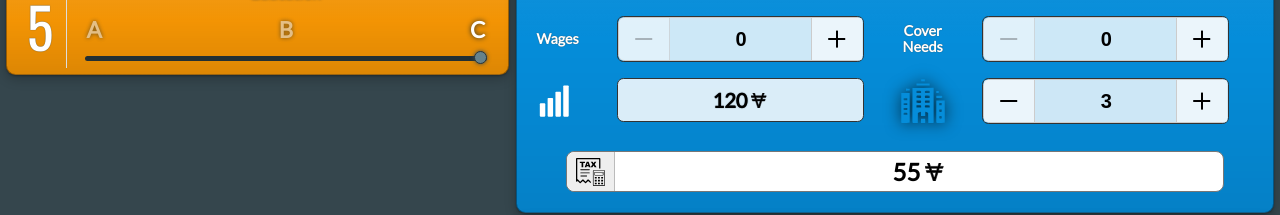
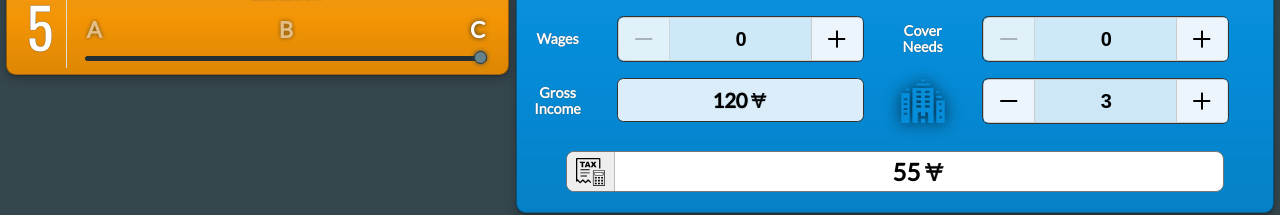
Before and after one commit to Boatera/hegemony-taxes, a Vue app: page / in a window 1280 px wide. Shown: the part 499-714 px from the top of the page. Built offline with nearby package versions, Linux system fonts and the light colour scheme.

Commit message:
style: replace gross income icon with text label

```diff
--- a/src/components/CapitalistClass.vue
+++ b/src/components/CapitalistClass.vue
@@ -69,7 +69,7 @@ const corporateTax = computed(() => getCorporateTax(cGrossIncome.value - employm
             <!-- Row 3: Gross Income side-by-side with Operational Company at bottom -->
             <div class="split">
                 <Tooltip :text="$t('hint.capitalist.corporateTax')">
-                    <div class="parameter-icon icon-income" />
+                    <div class="parameter-label">{{ $t('taxes.grossIncome') }}</div>
                 </Tooltip>
                 <div class="capitalist-parameter parameter-gross-income">
                     <div class="gross-income-box">
```
